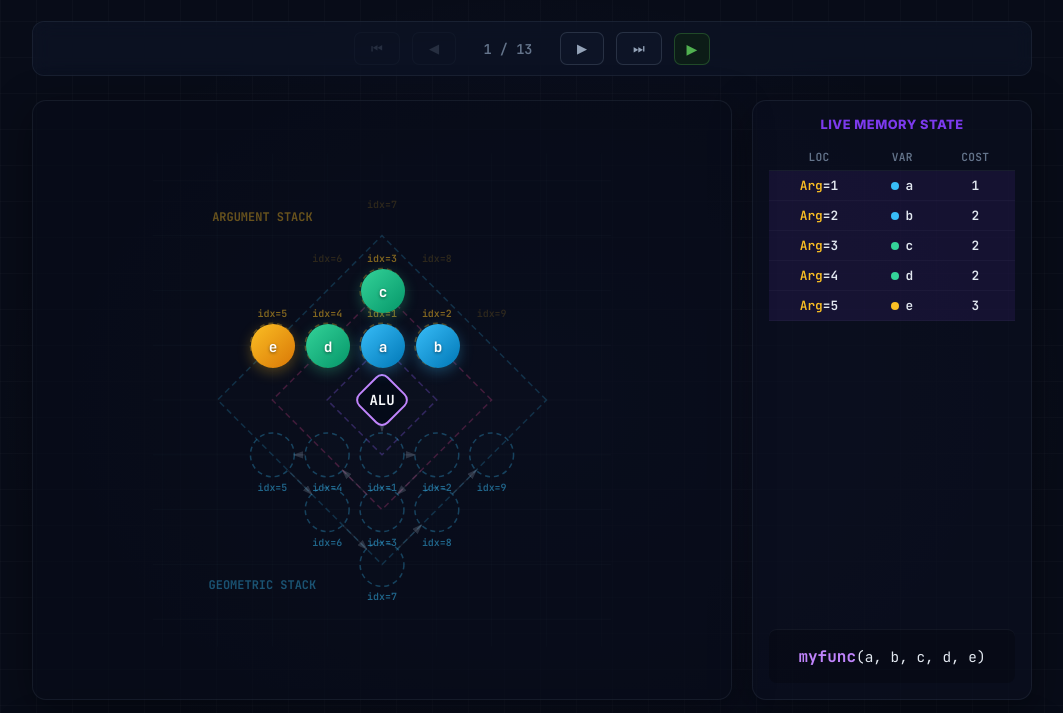
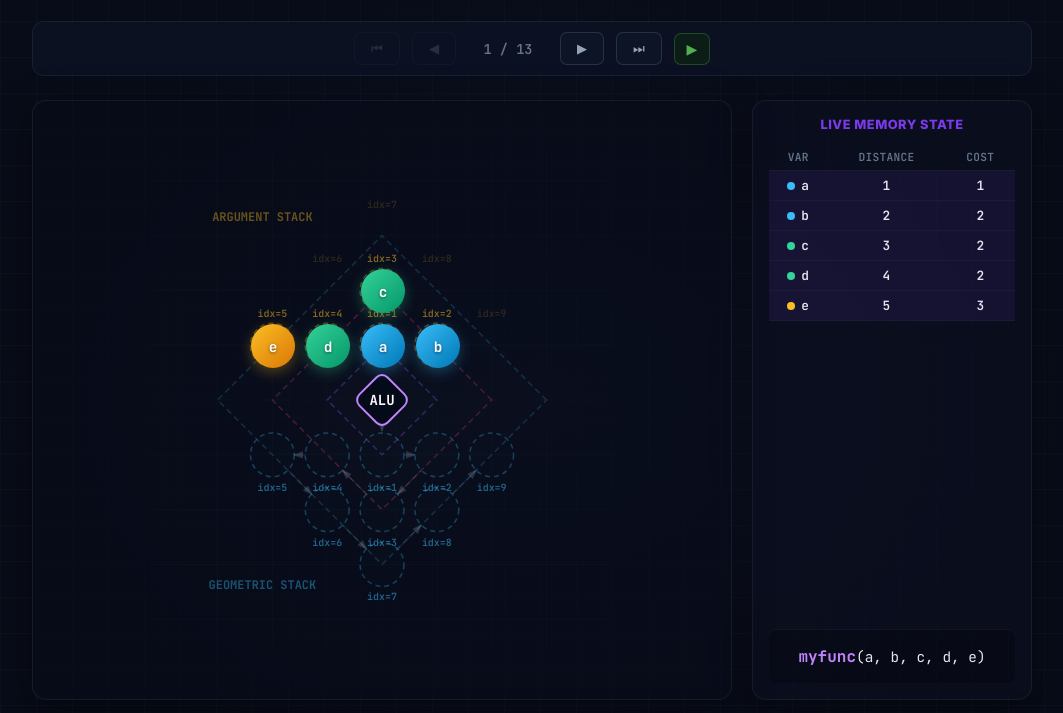
Before and after one commit to yaroslavvb/ByteDMD-vis, a plain HTML site: page myfunc_stack.html in a window 1280 px wide. Shown: the part 87-800 px from the top of the page, without its empty margins (108-1171 px from the left). Drawn offline with Linux system fonts and the light colour scheme.

Commit message:
Replace Loc column with Distance

```diff
--- a/myfunc_stack.html
+++ b/myfunc_stack.html
@@ -263,7 +263,7 @@
         <div class="side-panel">
             <div class="side-title">Live Memory State</div>
             <table class="stack-table" id="stack-table">
-                <thead><tr><th>Loc</th><th>Var</th><th>Cost</th></tr></thead>
+                <thead><tr><th>Var</th><th>Distance</th><th>Cost</th></tr></thead>
                 <tbody id="stack-tbody"></tbody>
             </table>
             <div class="formula-panel">
@@ -620,8 +620,8 @@ function renderState() {
         const def = V[e.id];
 
         rows += `<tr class="${cls}">
-            <td>${sType}=${dVal}</td>
             <td><span class="var-chip" style="background:${def.dot}"></span>${def.label}</td>
+            <td>${dVal}</td>
             <td>${cost}</td>
         </tr>`;
     });
```
